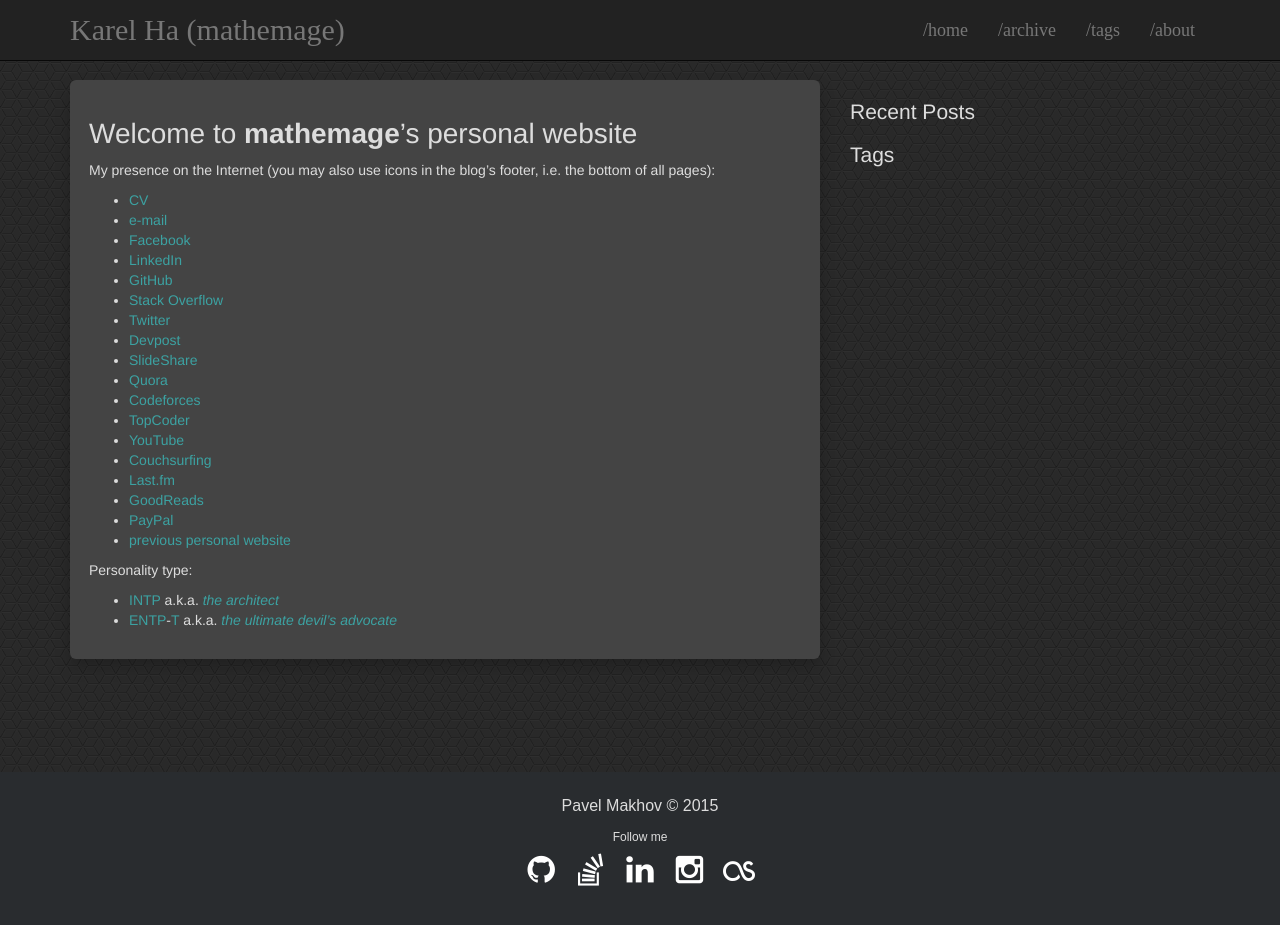
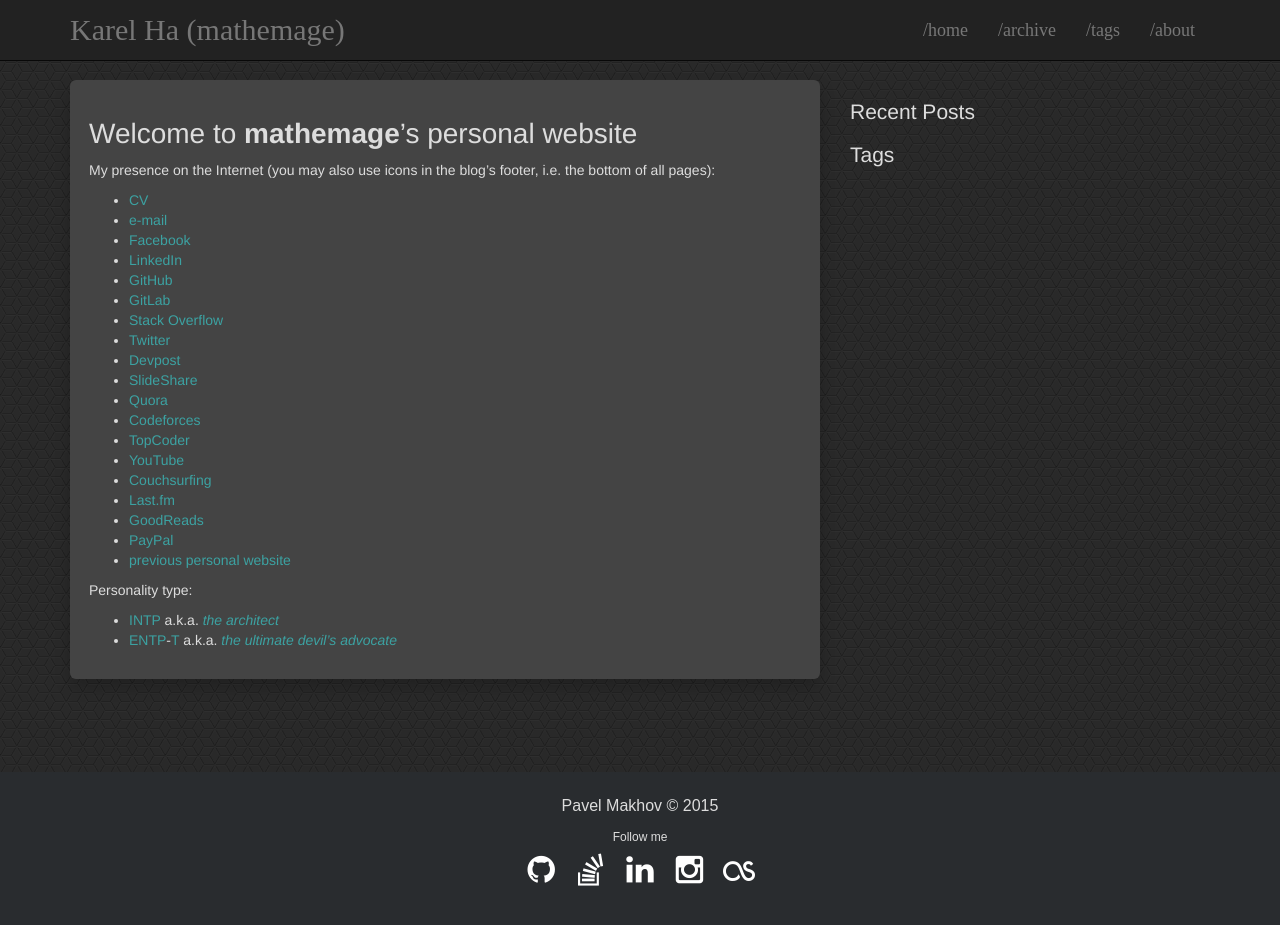
Before and after one commit to mathemage/mathemage.github.io, a Jekyll site: the page built from index.md, in a window 1280 px wide and 949 px high. Shown: the top 925 px of the window. Built offline with Jekyll 4.4.1, drawn with Linux system fonts in a browser that asks for light colours; our own code applies the rules of GitHub Pages for plain Markdown files.

Commit message:
Add GitLab profile

```diff
--- a/index.md
+++ b/index.md
@@ -7,6 +7,7 @@
 * [Facebook](https://www.facebook.com/mathemage)
 * [LinkedIn](https://www.linkedin.com/in/mathemage/)
 * [GitHub](https://github.com/mathemage/)
+* [GitLab](https://gitlab.com/mathemage)
 * [Stack Overflow](http://stackoverflow.com/story/mathemage)
 * [Twitter](https://twitter.com/mathemage)
 * [Devpost](https://devpost.com/mathemage)
```
